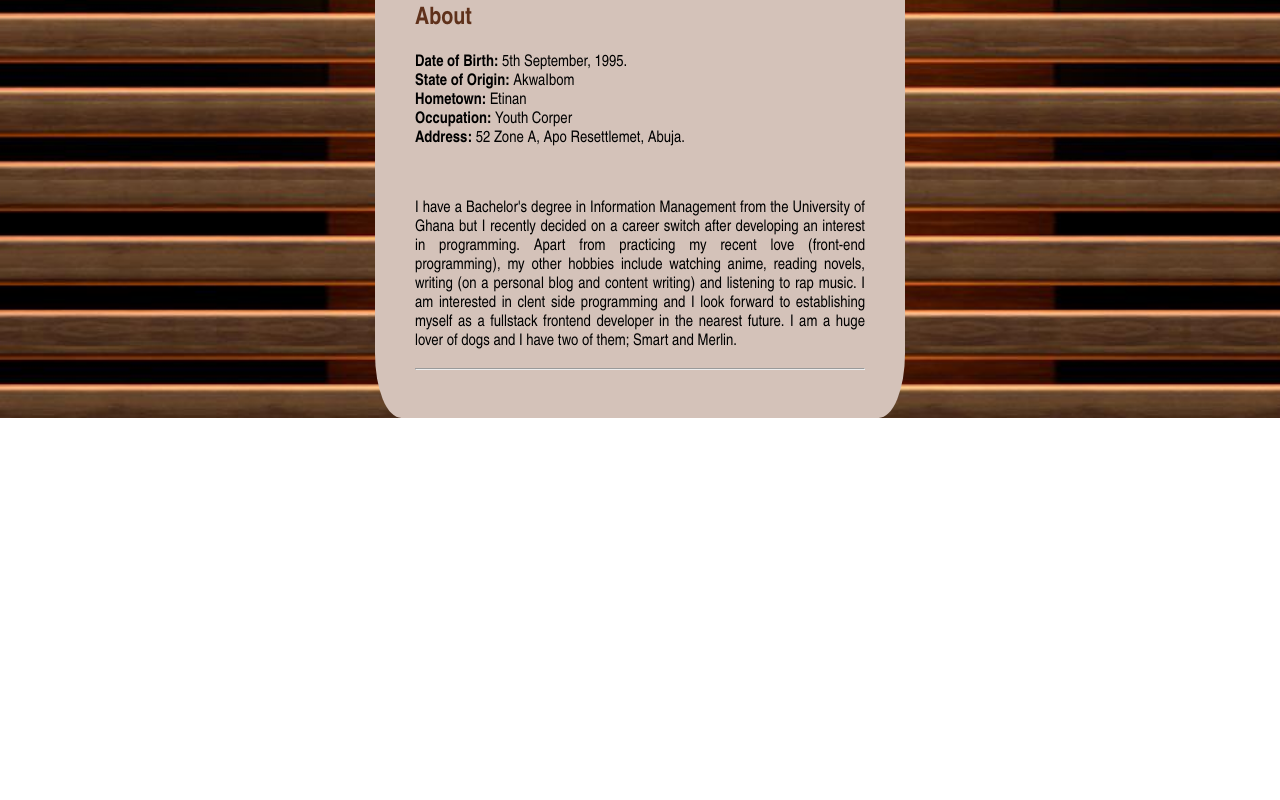
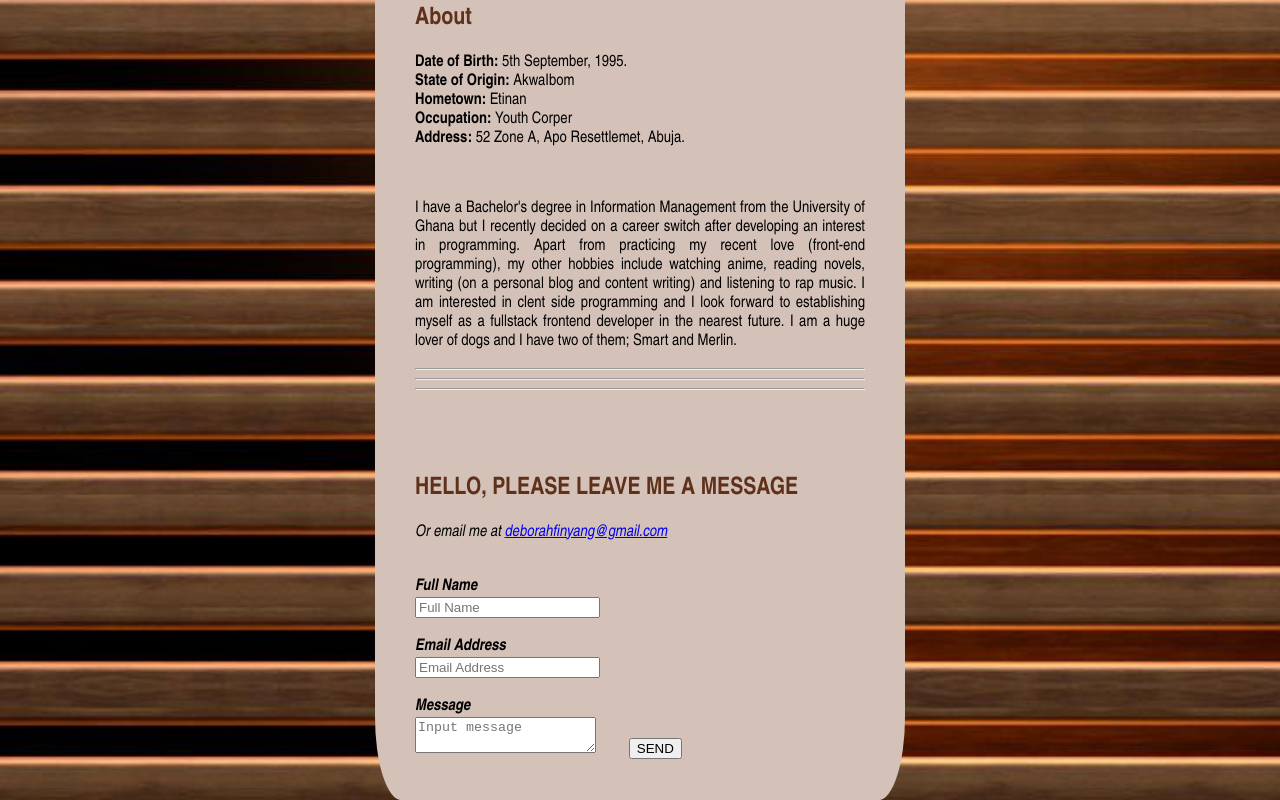
Before and after one commit to Debbs1/Personal-Profile-task, a plain HTML site: page index.html in a window 1280 px wide. Shown: the part 935-1735 px from the top of the page. Before the commit the page ends 1353 px from the top, so only its background shows below. Drawn offline with Linux system fonts and the light colour scheme.

Commit message:
Update index.html

```diff
--- a/index.html
+++ b/index.html
@@ -52,6 +52,31 @@
 			 	I have a Bachelor's degree in Information Management from the University of Ghana but I recently decided on a career switch after developing an interest in programming. Apart from practicing my recent love (front-end programming), my other hobbies include watching anime, reading novels, writing (on a personal blog and content writing) and listening to rap music. I am interested in clent side programming and I look forward to establishing myself as a fullstack frontend developer in the nearest future. I am a huge lover of dogs and I have two of them; Smart and Merlin.
 			 </p>
 			 	<hr class="hr">
+				<hr class="hr">
+			 	<hr>
+			 	<br>
+			 	<br>
+			 	<br>
+
+		<form align="left">
+		<h2>HELLO, PLEASE LEAVE ME A MESSAGE</h2>
+		<p align="center"><i>Or email me at <a href="Deborahfinyang@gmail.com">deborahfinyang@gmail.com </a> <i></p>
+		<br>
+		<b><label>Full Name</label></b>
+		<br>
+		<input type="text" placeholder="Full Name" class="inputarea">
+		<br>
+		<br>
+	    <b><label>Email Address</label></b>
+	    <br>
+	    <input type="text" placeholder="Email Address" class="inputarea">
+	    <br>
+	    <br>
+	    <b><label>Message</label></b>
+	    <br>
+	    <textarea width="250px" height="400px" placeholder="Input message"></textarea> &nbsp &nbsp &nbsp &nbsp
+	    <button>SEND</button>
+        </form>
 </div>
 </body>
 </html>
```
